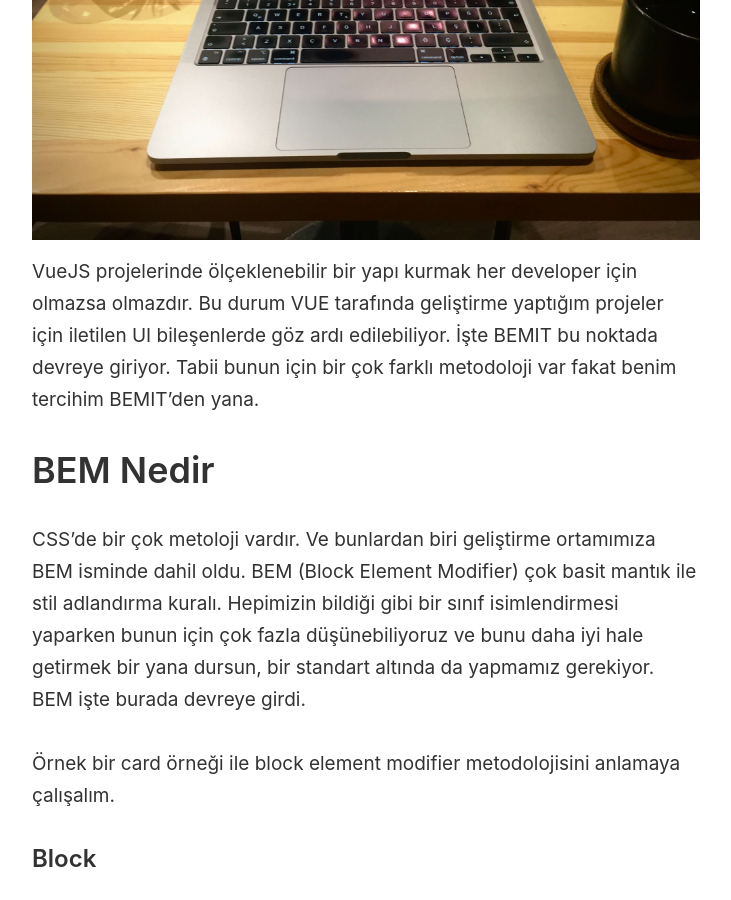
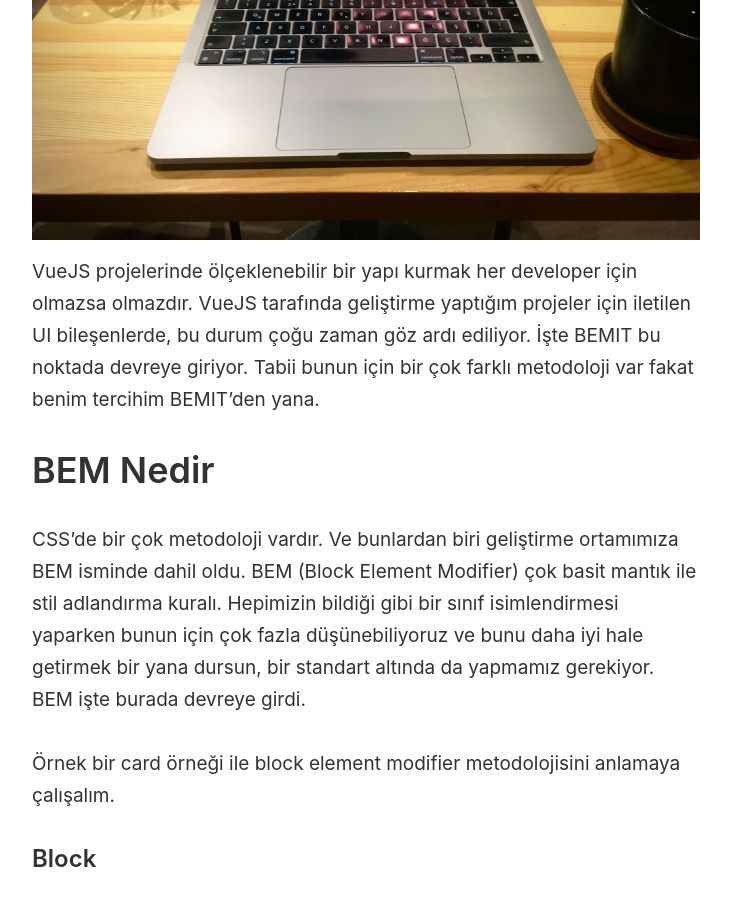
Before and after one commit to bulutuzer/bulutuzer, a Jekyll site: the page built from _posts/2023-04-29-bem-bemit-ve-vue.markdown, in a window 1280 px wide and 900 px high, scrolled down 442 px. Shown: the whole window, without its empty margins (274-1005 px from the left). Built offline with Jekyll 4.4.1, drawn with Linux system fonts in a browser that asks for light colours; some of the changed text lies outside the part shown.

Commit message:
fix: some text changed

```diff
--- a/_posts/2023-04-29-bem-bemit-ve-vue.markdown
+++ b/_posts/2023-04-29-bem-bemit-ve-vue.markdown
@@ -5,11 +5,11 @@
 image: "/images/posts/post-2.jpg"
 ---
 
-VueJS projelerinde ölçeklenebilir bir yapı kurmak her developer için olmazsa olmazdır. Bu durum VUE tarafında geliştirme yaptığım projeler için iletilen UI bileşenlerde göz ardı edilebiliyor. İşte BEMIT bu noktada devreye giriyor. Tabii bunun için bir çok farklı metodoloji var fakat benim tercihim BEMIT'den yana.
+VueJS projelerinde ölçeklenebilir bir yapı kurmak her developer için olmazsa olmazdır. VueJS tarafında geliştirme yaptığım projeler için iletilen UI bileşenlerde, bu durum çoğu zaman göz ardı ediliyor. İşte BEMIT bu noktada devreye giriyor. Tabii bunun için bir çok farklı metodoloji var fakat benim tercihim BEMIT’den yana.
 
 # BEM Nedir
 
-CSS'de bir çok metoloji vardır. Ve bunlardan biri geliştirme ortamımıza BEM isminde dahil oldu. BEM (Block Element Modifier) çok basit mantık ile stil adlandırma kuralı. Hepimizin bildiği gibi bir sınıf isimlendirmesi yaparken bunun için çok fazla düşünebiliyoruz ve bunu daha iyi hale getirmek bir yana dursun, bir standart altında da yapmamız gerekiyor. BEM işte burada devreye girdi.
+CSS’de bir çok metodoloji vardır. Ve bunlardan biri geliştirme ortamımıza BEM isminde dahil oldu. BEM (Block Element Modifier) çok basit mantık ile stil adlandırma kuralı. Hepimizin bildiği gibi bir sınıf isimlendirmesi yaparken bunun için çok fazla düşünebiliyoruz ve bunu daha iyi hale getirmek bir yana dursun, bir standart altında da yapmamız gerekiyor. BEM işte burada devreye girdi.
 
 Örnek bir card örneği ile block element modifier metodolojisini anlamaya çalışalım.
 
```
Also changed, not shown: other parts of _posts/2023-04-29-bem-bemit-ve-vue.markdown (+7 -5 lines).
